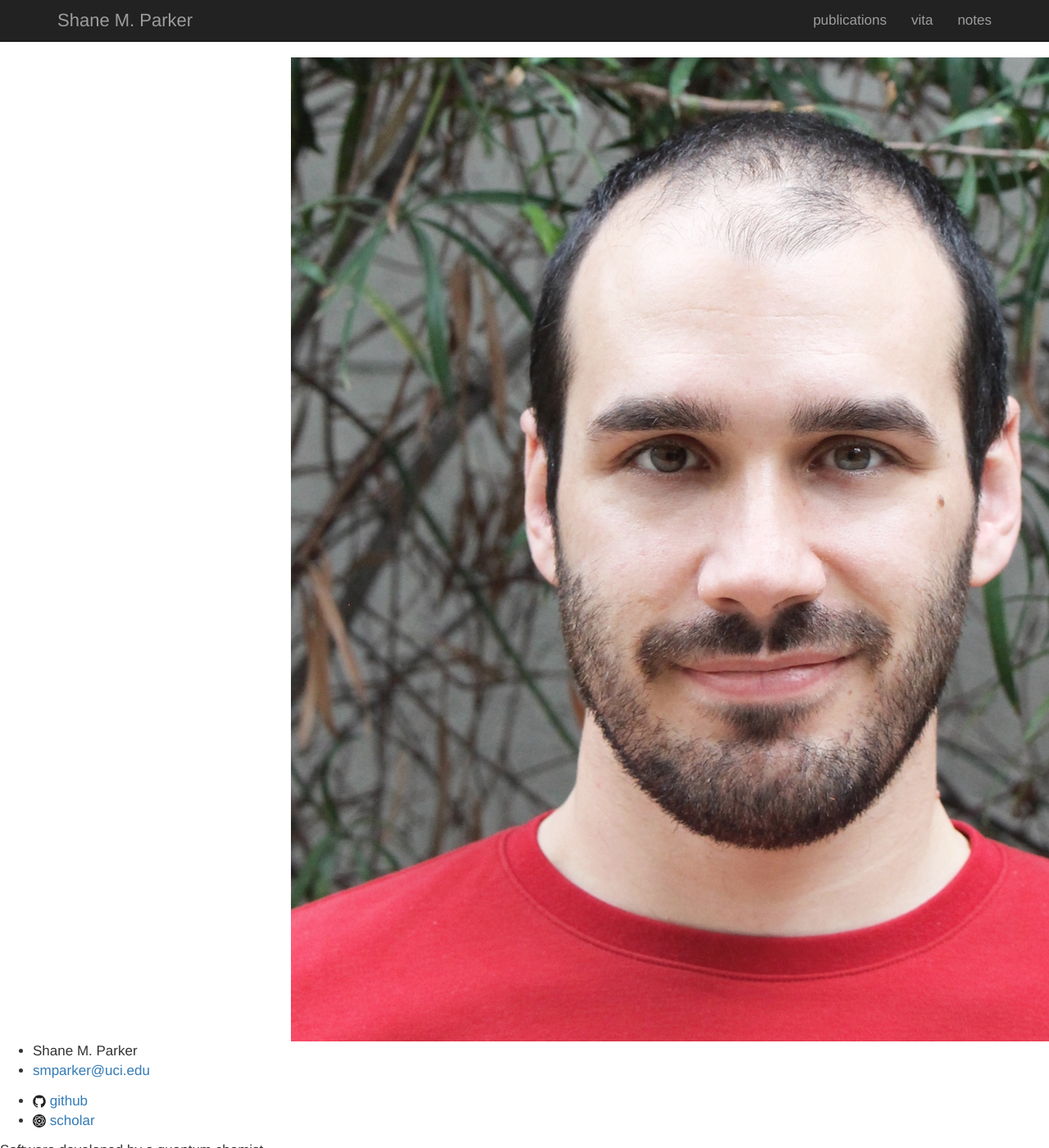
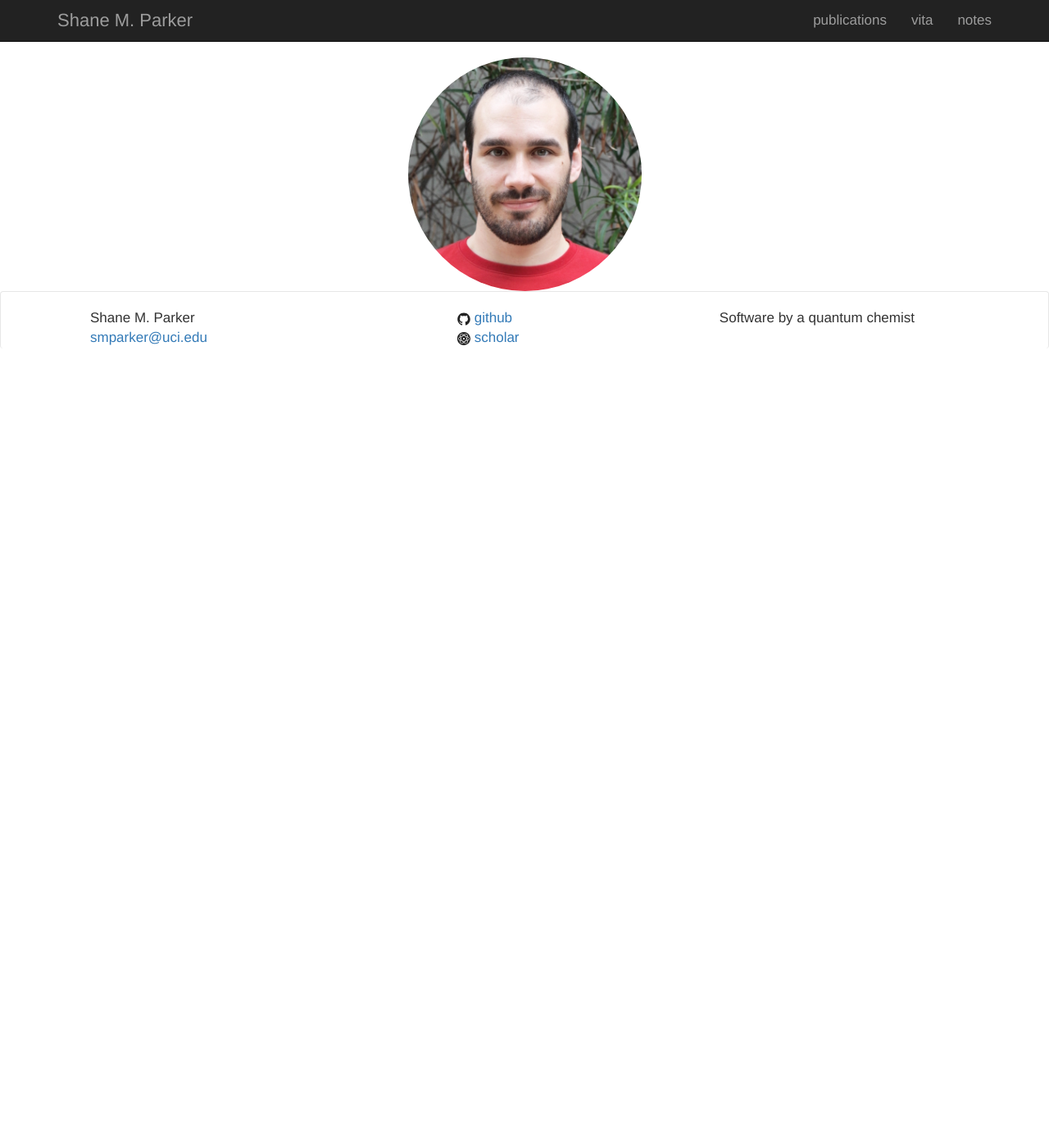
Before and after one commit to smparker/smparker.github.io, a Jekyll site: the page built from index.html, in a window 1280 px wide and 1400 px high. Shown: the whole window at 82% size. Built offline with Jekyll 4.4.1, drawn with Linux system fonts in a browser that asks for light colours; nearby versions of some CDN libraries; some of the changed text lies outside the part shown.

Commit message:
footer now roughly matching previous footer

```diff
--- a/_includes/footer.html
+++ b/_includes/footer.html
@@ -1,21 +1,24 @@
 <footer class="site-footer">
 
-  <div class="wrapper">
-
-    <div class="footer-col-wrapper">
-      <div class="footer-col  footer-col-1">
+  <nav class="navbar navbar-default navbar-footer">
+    <div class="container">
+      <ul class="nav navbar-nav navbar-left ul-footer">
+      <li class="footer-col">
+      <div>
         <ul class="contact-list">
           <li>{{ site.title }}</li>
           <li><a href="mailto:{{ site.email }}">{{ site.email }}</a></li>
         </ul>
       </div>
+      </li>
 
-      <div class="footer-col  footer-col-2">
+      <li class="footer-col">
+      <div>
         <ul class="social-media-list">
           {% if site.github_username %}
           <li>
             <a href="https://github.com/{{ site.github_username }}">
-              <span class="icon  icon--github">
+              <span class="icon icon--github">
                 <svg viewBox="0 0 16 16">
                   <path fill="#828282" d="M7.999,0.431c-4.285,0-7.76,3.474-7.76,7.761 c0,3.428,2.223,6.337,5.307,7.363c0.388,0.071,0.53-0.168,0.53-0.374c0-0.184-0.007-0.672-0.01-1.32 c-2.159,0.469-2.614-1.04-2.614-1.04c-0.353-0.896-0.862-1.135-0.862-1.135c-0.705-0.481,0.053-0.472,0.053-0.472 c0.779,0.055,1.189,0.8,1.189,0.8c0.692,1.186,1.816,0.843,2.258,0.645c0.071-0.502,0.271-0.843,0.493-1.037 C4.86,11.425,3.049,10.76,3.049,7.786c0-0.847,0.302-1.54,0.799-2.082C3.768,5.507,3.501,4.718,3.924,3.65 c0,0,0.652-0.209,2.134,0.796C6.677,4.273,7.34,4.187,8,4.184c0.659,0.003,1.323,0.089,1.943,0.261 c1.482-1.004,2.132-0.796,2.132-0.796c0.423,1.068,0.157,1.857,0.077,2.054c0.497,0.542,0.798,1.235,0.798,2.082 c0,2.981-1.814,3.637-3.543,3.829c0.279,0.24,0.527,0.713,0.527,1.437c0,1.037-0.01,1.874-0.01,2.129 c0,0.208,0.14,0.449,0.534,0.373c3.081-1.028,5.302-3.935,5.302-7.362C15.76,3.906,12.285,0.431,7.999,0.431z"/>
                 </svg>
@@ -29,7 +32,7 @@
           {% if site.twitter_username %}
           <li>
             <a href="https://twitter.com/{{ site.twitter_username }}">
-              <span class="icon  icon--twitter">
+              <span class="icon icon--twitter">
                 <svg viewBox="0 0 16 16">
                   <path fill="#828282" d="M15.969,3.058c-0.586,0.26-1.217,0.436-1.878,0.515c0.675-0.405,1.194-1.045,1.438-1.809
                   c-0.632,0.375-1.332,0.647-2.076,0.793c-0.596-0.636-1.446-1.033-2.387-1.033c-1.806,0-3.27,1.464-3.27,3.27 c0,0.256,0.029,0.506,0.085,0.745C5.163,5.404,2.753,4.102,1.14,2.124C0.859,2.607,0.698,3.168,0.698,3.767 c0,1.134,0.577,2.135,1.455,2.722C1.616,6.472,1.112,6.325,0.671,6.08c0,0.014,0,0.027,0,0.041c0,1.584,1.127,2.906,2.623,3.206 C3.02,9.402,2.731,9.442,2.433,9.442c-0.211,0-0.416-0.021-0.615-0.059c0.416,1.299,1.624,2.245,3.055,2.271 c-1.119,0.877-2.529,1.4-4.061,1.4c-0.264,0-0.524-0.015-0.78-0.046c1.447,0.928,3.166,1.469,5.013,1.469 c6.015,0,9.304-4.983,9.304-9.304c0-0.142-0.003-0.283-0.009-0.423C14.976,4.29,15.531,3.714,15.969,3.058z"/>
@@ -44,7 +47,7 @@
           {% if site.google_scholar %}
           <li>
             <a href="https://scholar.google.com/citations?user=OqC2Vc8AAAAJ&hl=en">
-              <span class="icon  icon--scholar">
+              <span class="icon icon--scholar">
                 <svg version="1.1" id="Layer_1" xmlns="http://www.w3.org/2000/svg" xmlns:xlink="http://www.w3.org/1999/xlink" x="0px" y="0px"
                    width="16px" height="16px" viewBox="5 5 16 16" enable-background="new 4.933 5 16 16" xml:space="preserve">
                 <g>
@@ -87,19 +90,17 @@
                 </g>
                 </svg>
               </span>
-
               <span class="username">scholar</span>
             </a>
           </li>
           {% endif %}
         </ul>
       </div>
+      </li>
 
-      <div class="footer-col  footer-col-3">
-        <p class="text">{{ site.description }}</p>
-      </div>
+      <li class="footer-col">
+        Software by a quantum chemist
+      </li>
     </div>
-
-  </div>
-
+  </nav>
 </footer>
--- a/index.html
+++ b/index.html
@@ -2,12 +2,8 @@
 layout: default
 bold_title: true
 ---
+{{page.title}}
 
-<div class="home">
-    {{page.title}}
-
-    <div class="mug">
-      <img src="{{base.url}}/assets/smp.jpg">
-    </div>
-
+<div class="mug text-center">
+  <img class="img-circle" src="{{base.url}}/assets/smp.jpg">
 </div>
--- a/styles/site.scss
+++ b/styles/site.scss
@@ -5,13 +5,8 @@ $font-size-base: 17px;
 
 @import "bootstrap";
 
-ol.publications {
+.publications {
   font-size: 100%;
-}
-
-div.mug {
-  max-width: 50%;
-  margin: auto;
 }
 
 body {
@@ -19,9 +14,16 @@ body {
   padding-bottom: 70 px;
 }
 
+.mug {
+  img {
+    max-width: 25%;
+  }
+  margin: auto;
+  horizontal-align: center;
+}
+
  // Icons
 .icon {
-
     > svg {
         display: inline-block;
         width: 16px;
@@ -33,3 +35,23 @@ body {
         }
     }
 }
+
+.ul-footer {
+  .contact-list,
+  .social-media-list {
+      list-style: none;
+      margin-left: 0;
+  }
+  > li {
+    display: table-cell;
+    width: 1%;
+    float: none;
+  }
+
+}
+
+.navbar-footer {
+  background-color: #fff;
+  border-bottom: 0;
+  padding-top: 20px;
+}
```
